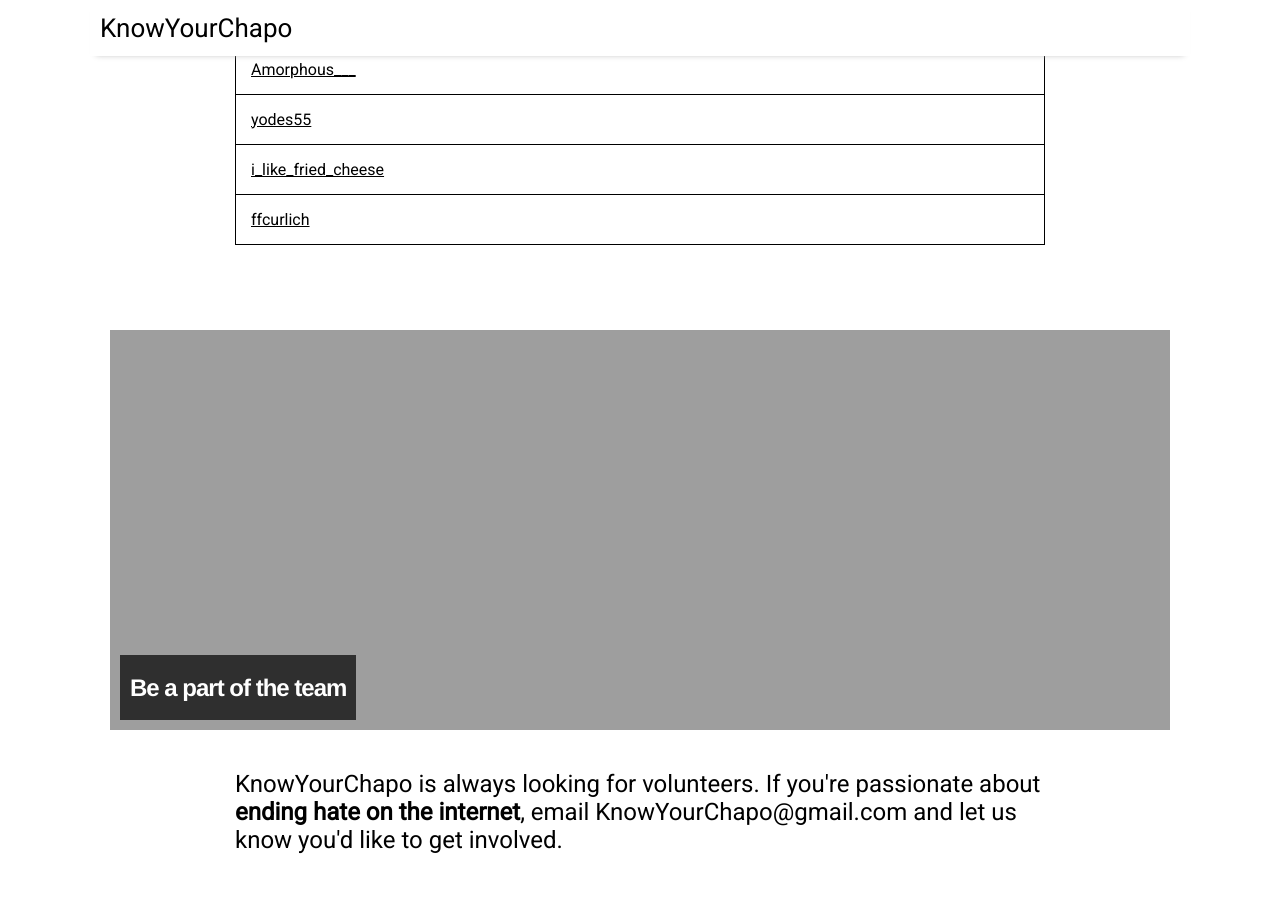
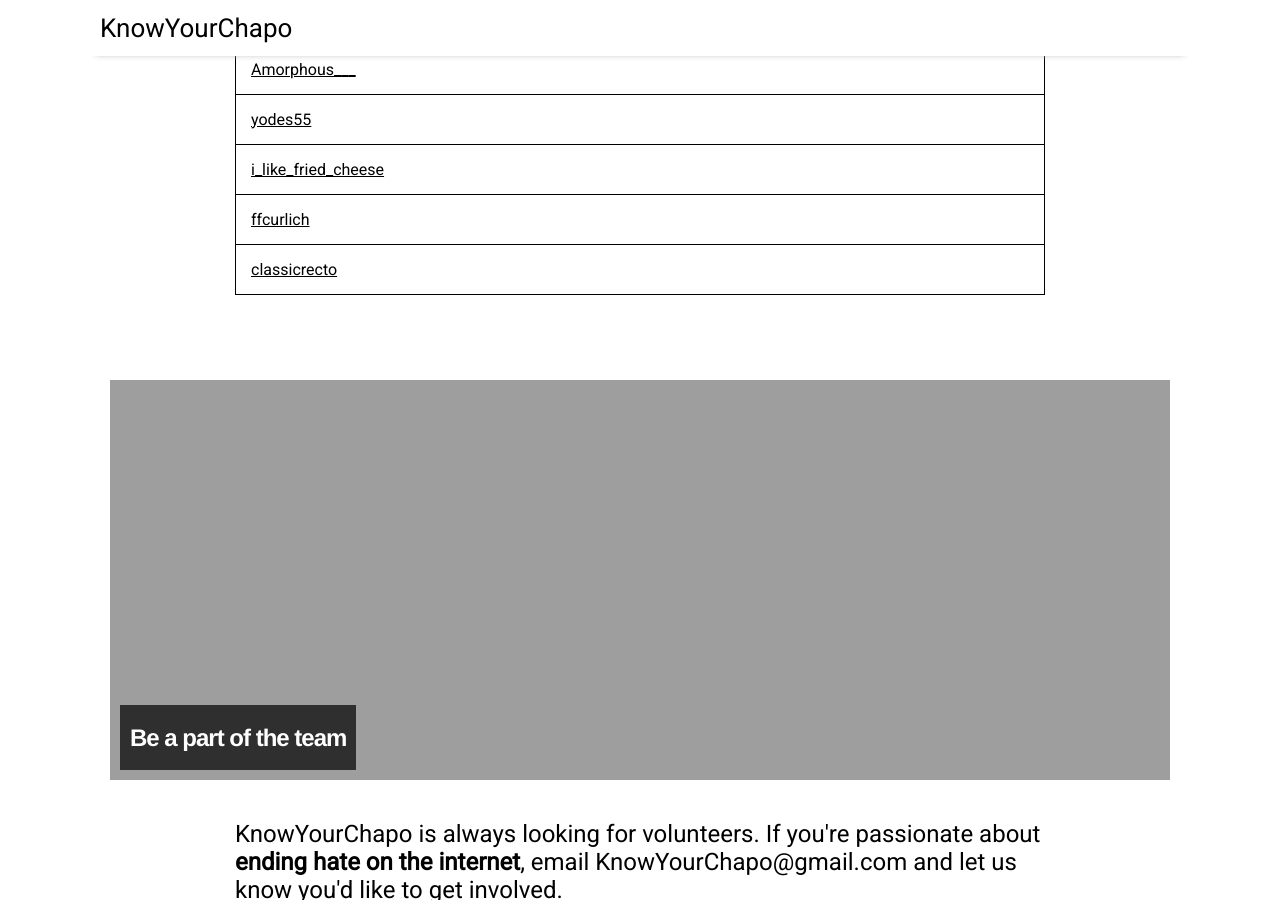
Before and after one commit to KnowYourChapo/KnowYourChapo.github.io, a Jekyll site: the page built from index.md, in a window 1280 px wide and 900 px high, scrolled down 3053 px. Built offline with Jekyll 4.4.1, drawn with Linux system fonts in a browser that asks for light colours; nearby versions of some CDN libraries; the list of posts is cut into pages by our own code.

Commit message:
new posters

```diff
--- a/_data/chapolist.json
+++ b/_data/chapolist.json
@@ -167,6 +167,10 @@
         {
             "name": "ffcurlich",
             "notes": ""
+        },
+        {
+            "name": "classicrecto",
+            "notes": ""
         }
     ]
 }
```
